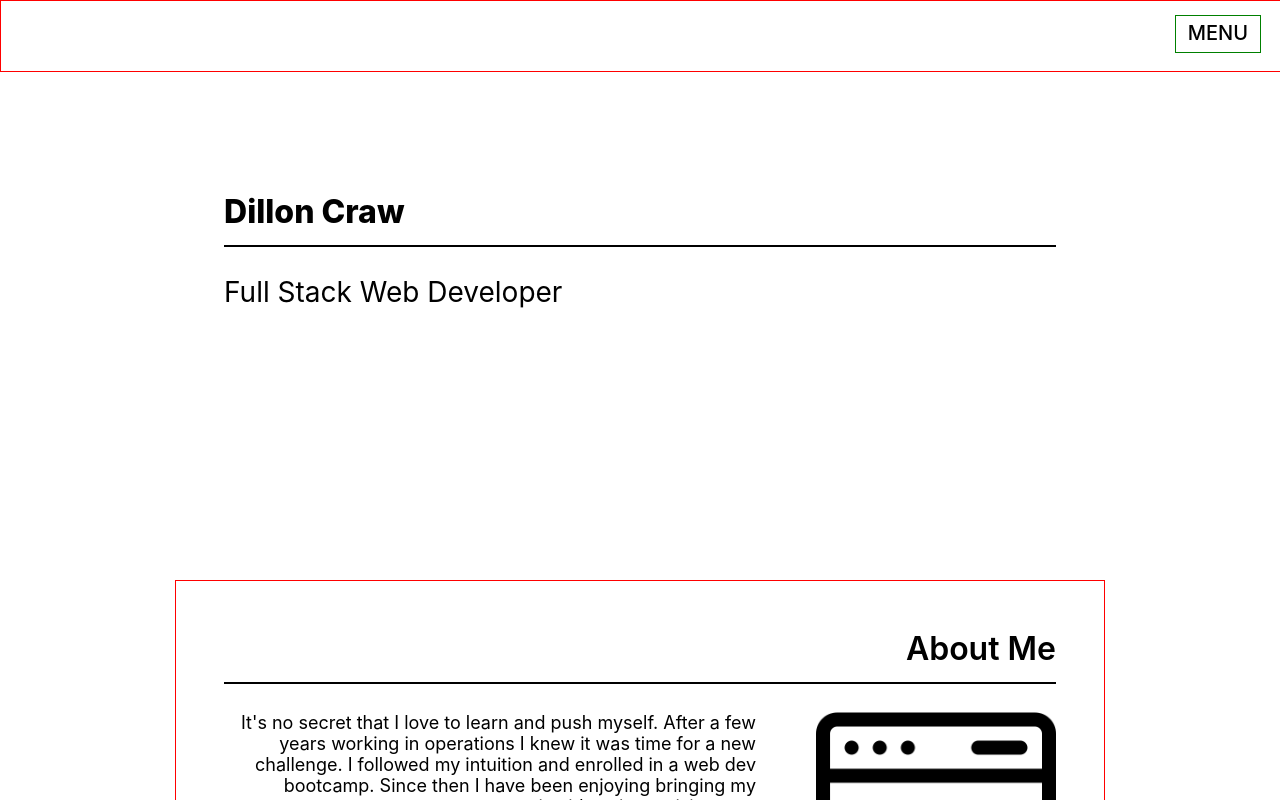
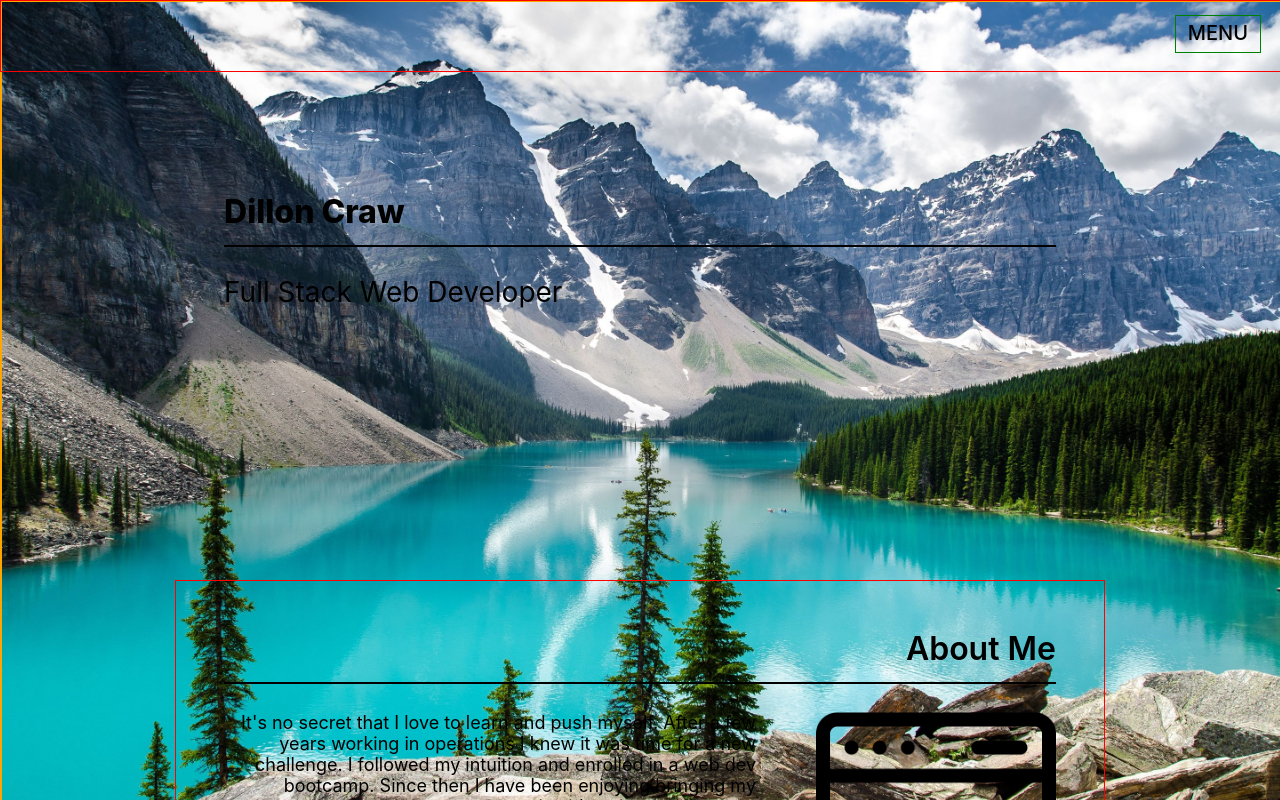
Before and after one commit to crawnic311/dev-portfolio-react, a React (Create React App) app: page / in a window 1280 px wide. Shown: the top 800 px of the page. Built offline with nearby package versions, Linux system fonts and the light colour scheme.

Commit message:
Fixed Background Image Inserted

```diff
--- a/src/App.css
+++ b/src/App.css
@@ -1,9 +1,8 @@
-.BG-Wrapper {
-  background-image: url(/src/bg-images/Banff.jpeg);
-  background-repeat: no-repeat;
-  background-size: 100%;
-  z-index: 0;
+.BG-Image {
+  z-index: -10;
   border: 2px solid orange;
+  position: fixed;
+  width: 100vw;
 }
 
 .App-Headline-Section {
--- a/src/App.js
+++ b/src/App.js
@@ -13,6 +13,11 @@ import AboutMeHeadline from './components/About-Me/about-me-headline'
 function App() {
   return (
     <div className="App">
+      <img
+        src={require('../src/bg-images/Banff.jpeg')}
+        alt=""
+        className="BG-Image"
+      />
       <Menu />
       <div className="App-Headline-Section">
         <Headline />
```
